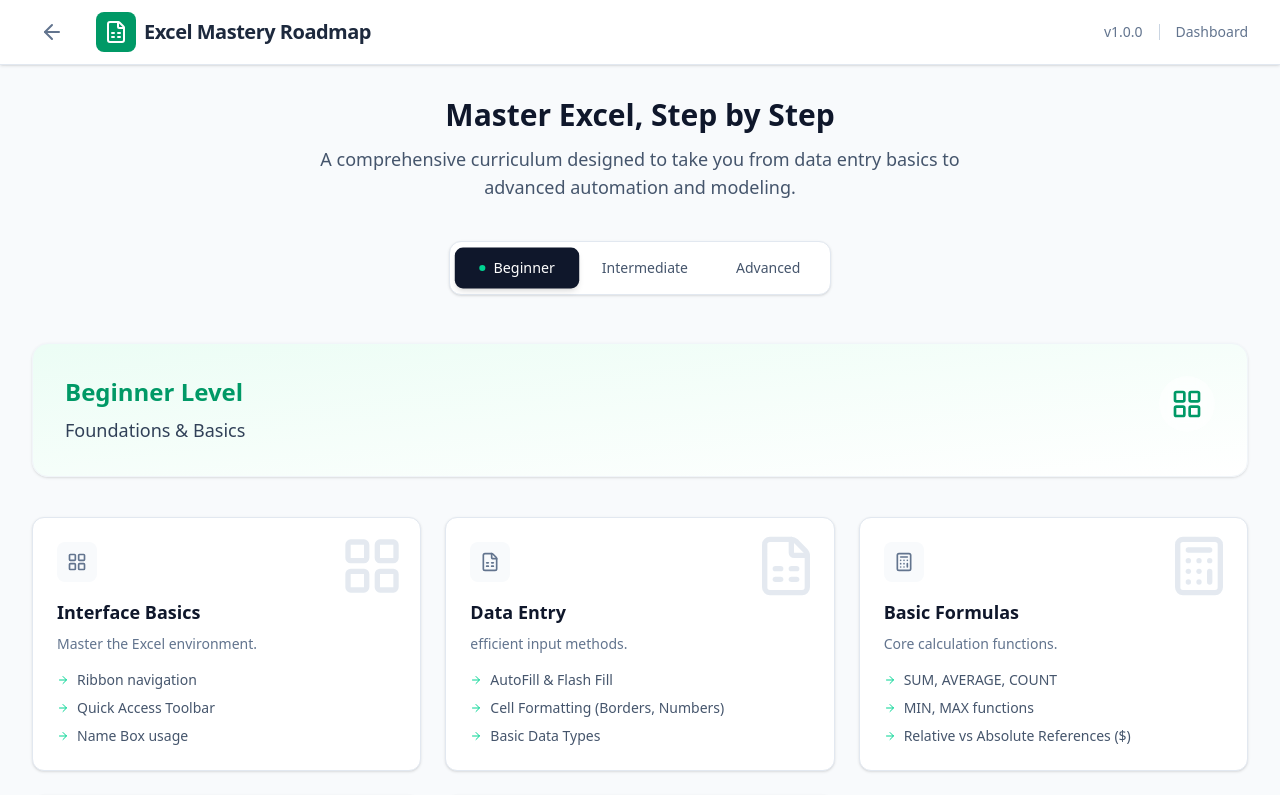
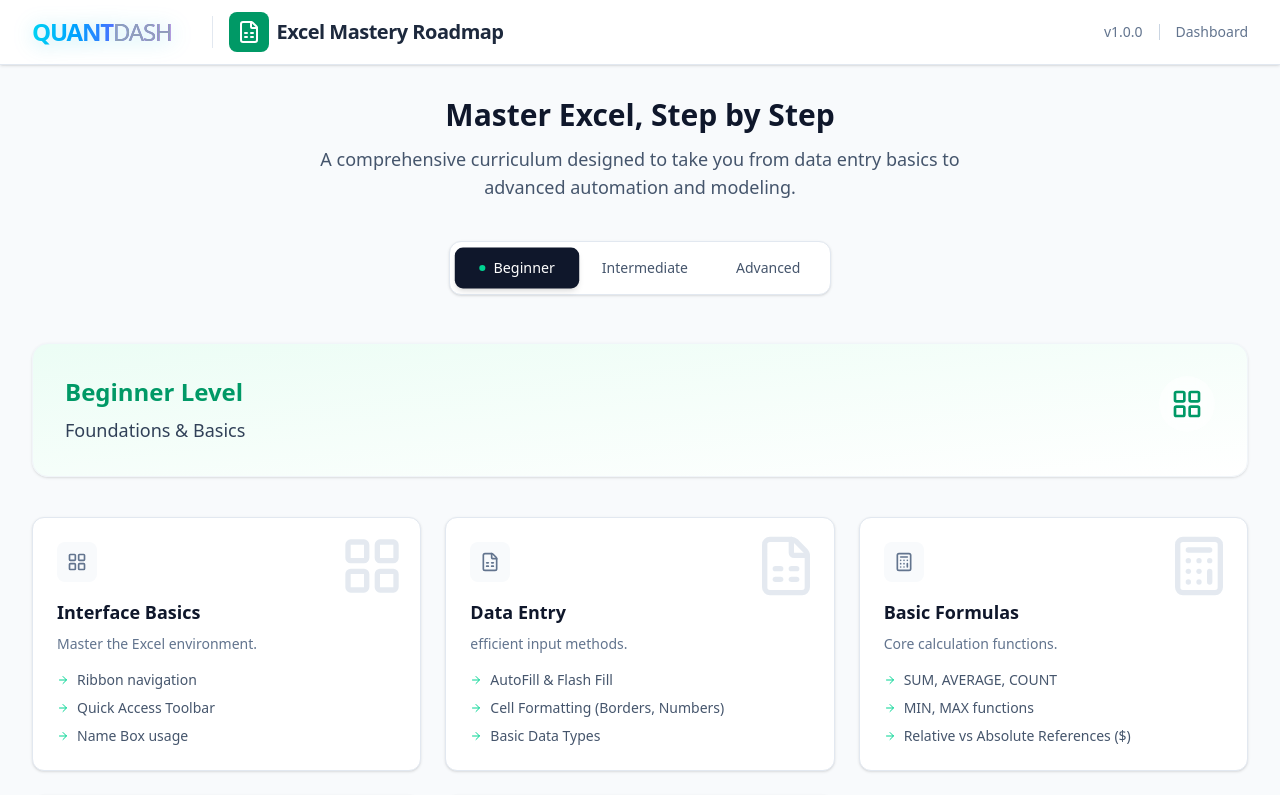
Before and after one commit to rvazz2/ry-quant, a Next.js app in the folder frontend/: page /excel in a window 1280 px wide. Shown: the top 795 px of the page. Built offline with nearby package versions, Linux system fonts and the light colour scheme.

Commit message:
Replace back arrow with QuantDash logo in Excel and Terminal

```diff
--- a/frontend/app/excel/page.tsx
+++ b/frontend/app/excel/page.tsx
@@ -192,9 +192,12 @@ export default function ExcelDashboard() {
       <header className="bg-white border-b border-slate-200 sticky top-0 z-10 shadow-sm">
         <div className="max-w-7xl mx-auto px-4 sm:px-6 lg:px-8 h-16 flex items-center justify-between">
           <div className="flex items-center gap-2">
-            <Link href="/" className="mr-4 p-2 hover:bg-slate-100 rounded-full transition-colors text-slate-500 hover:text-slate-800">
-              <ArrowLeft className="w-6 h-6" />
+            <Link href="/" className="mr-6 hover:opacity-80 transition-opacity">
+              <h1 className="text-2xl font-black bg-gradient-to-r from-cyan-400 via-blue-500 to-purple-600 bg-clip-text text-transparent cursor-pointer tracking-tighter drop-shadow-[0_2px_10px_rgba(6,182,212,0.3)]">
+                QUANT<span className="font-light text-slate-400">DASH</span>
+              </h1>
             </Link>
+            <div className="h-8 w-px bg-slate-200 mx-2"></div>
             <div className="bg-emerald-600 p-2 rounded-lg">
               <FileSpreadsheet className="w-6 h-6 text-white" />
             </div>
--- a/frontend/components/Terminal/TerminalInterface.tsx
+++ b/frontend/components/Terminal/TerminalInterface.tsx
@@ -257,8 +257,10 @@ export default function TerminalInterface() {
             {/* Bloomberg Header */}
             <div className="flex justify-between items-center bg-slate-900 border-b border-slate-700 p-1 select-none text-xs shrink-0">
                 <div className="flex items-center gap-4">
-                    <Link href="/" className="flex items-center justify-center p-1 rounded hover:bg-slate-700 text-slate-400 hover:text-white transition-colors" title="Exit Terminal">
-                        <ArrowLeft size={16} />
+                    <Link href="/" className="mr-2 hover:brightness-125 transition-all">
+                        <h1 className="text-lg font-black bg-gradient-to-r from-cyan-400 via-blue-500 to-purple-600 bg-clip-text text-transparent cursor-pointer tracking-tighter">
+                            QUANT<span className="font-light text-slate-100">DASH</span>
+                        </h1>
                     </Link>
                     <span className="bg-amber-600 text-black font-bold px-2 rounded-sm">1-BLOOMBERG</span>
                     <span className="text-cyan-400">QUANTDASH TERMINAL</span>
```
